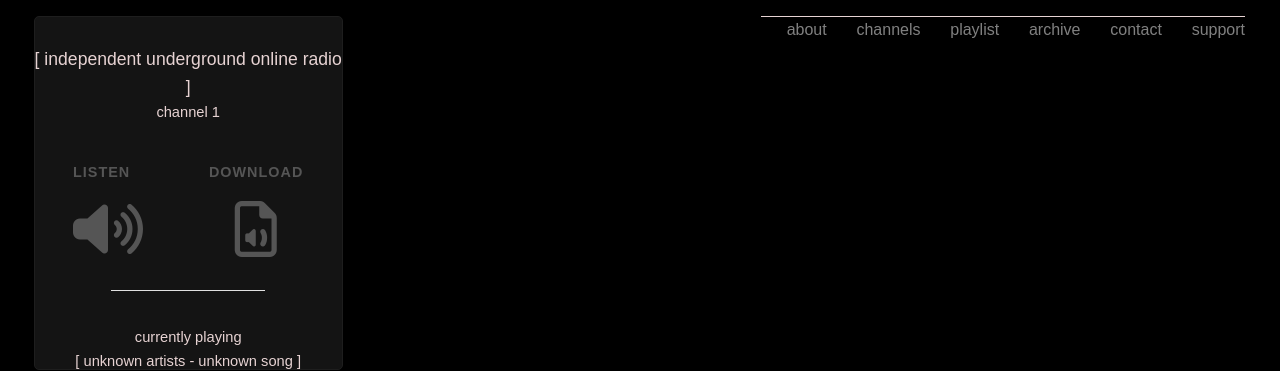
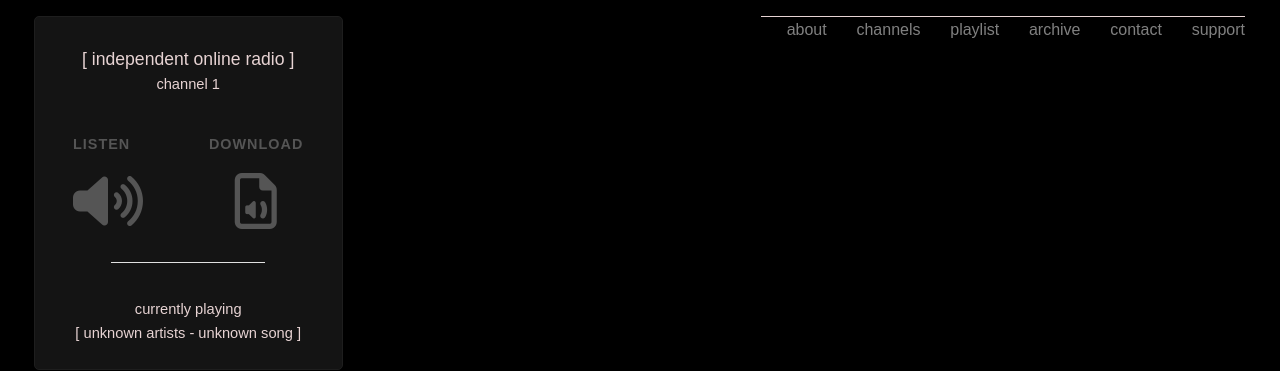
Before and after one commit to ExperimentalHypothesis/atma, a Flask app: page / in a window 1280 px wide. Shown: the top 371 px of the page. Run offline with Flask 2, Linux system fonts and the light colour scheme; some libraries are stand-ins or nearby versions; some web fonts are replaced.

```diff
--- a/application/templates/layout.html
+++ b/application/templates/layout.html
@@ -31,7 +31,7 @@
 
 	<section class="player-box">
 		<br>
-		<span class="player-txt">[ independent underground online radio ]</span>
+		<span class="player-txt">[ independent online radio ]</span>
 		<br>
 		<small> channel 1 </small>
 		<br>
```
